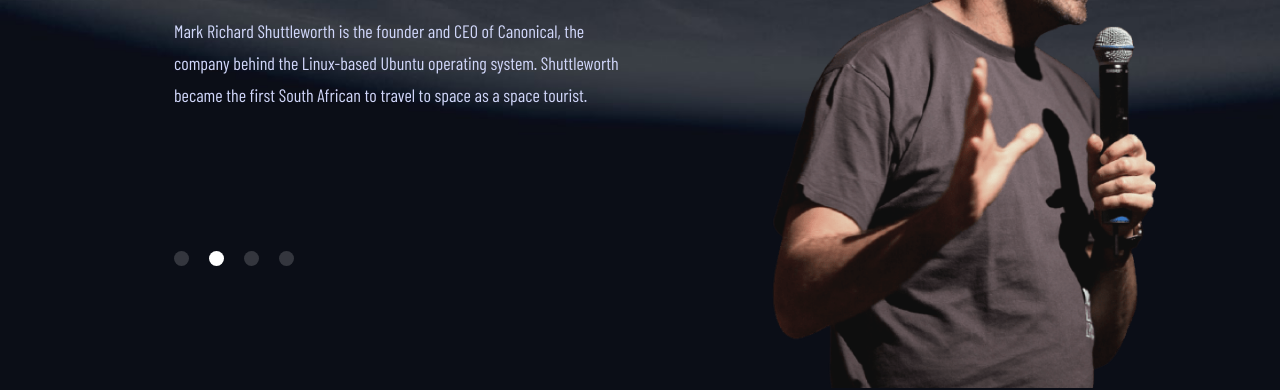
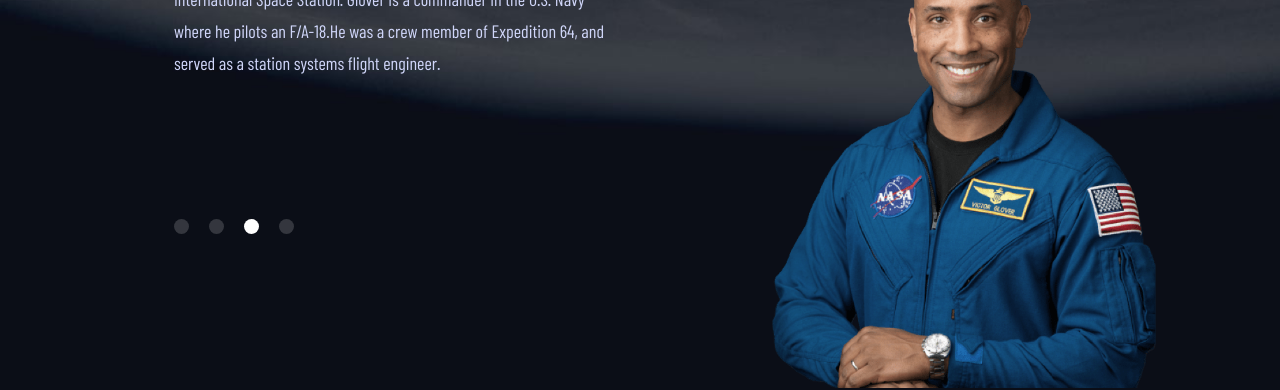
Before and after one commit to Irina-Dehtiarenko/Space_tourism_website_Frontend_Mentor, a website: page index.html in a window 1280 px wide. Shown: the part 494-884 px from the top of the page. Drawn offline with nearby package versions, Linux system fonts and the light colour scheme; a web font is replaced by a local one.

Commit message:
added section crew-pilot

```diff
--- a/index.html
+++ b/index.html
@@ -359,7 +359,7 @@
 
       <!-- ///////////////////////////////////// -->
       <!-- Main-crew  mission-specialist  -->
-
+      <!--
       <main class="main main-crew main-crew--specialist">
         <h5 class="heading-5"><span> 02</span> Meet your crew</h5>
         <div class="description">
@@ -390,10 +390,42 @@
             />
           </div>
         </div>
-      </main>
+      </main> -->
 
       <!-- ///////////////////////////////////// -->
       <!-- Main-crew  Pilot  -->
+
+      <main class="main main-crew main-crew--specialist">
+        <h5 class="heading-5"><span> 02</span> Meet your crew</h5>
+        <div class="description">
+          <h4 class="heading-4 tablet">Pilot</h4>
+
+          <h3 class="heading-3 tablet">Victor Glover</h3>
+
+          <p class="body-text">
+            Pilot on the first operational flight of the SpaceX Crew Dragon to
+            the International Space Station. Glover is a commander in the U.S.
+            Navy where he pilots an F/A-18.He was a crew member of Expedition
+            64, and served as a station systems flight engineer.
+          </p>
+
+          <div class="sliders-btns">
+            <div class="btn btn-slider"></div>
+            <div class="btn btn-slider"></div>
+            <div class="btn btn-slider btn-slider--active"></div>
+            <div class="btn btn-slider"></div>
+          </div>
+        </div>
+
+        <div class="title">
+          <div class="img img-crew">
+            <img
+              src="./src/img/crew/image-victor-glover.png"
+              alt="Photo of Mark Shuttleworthy"
+            />
+          </div>
+        </div>
+      </main>
 
       <!-- ///////////////////////////////////// -->
       <!-- Main-crew  Flight engineer  -->
```
